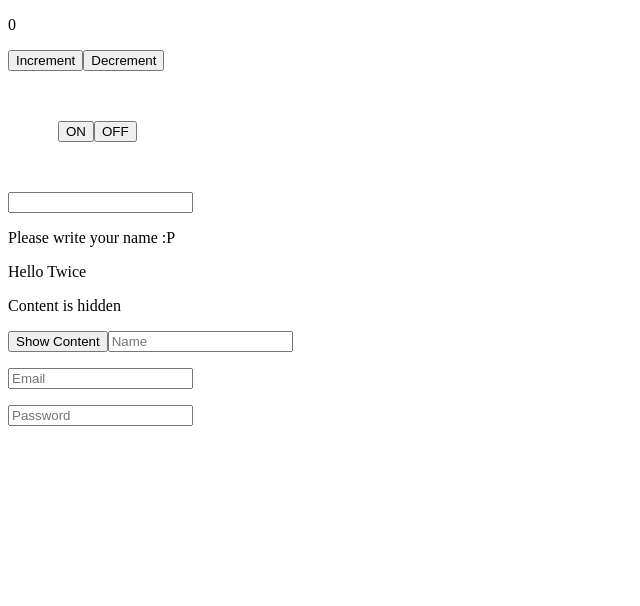
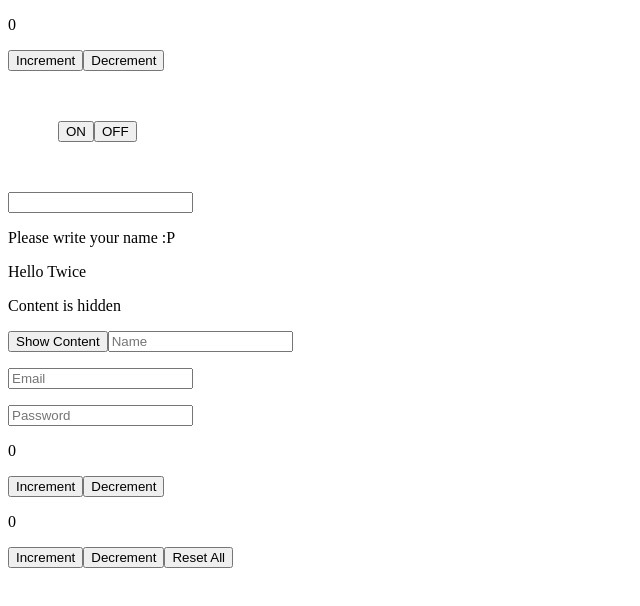
Before and after one commit to dncworking/JSX_useState, a React (Vite) app: page / in a window 1280 px wide. Shown: the top 606 px of the page, without its empty margins (0-640 px from the left). Built offline with nearby package versions, Linux system fonts and the light colour scheme.

Commit message:
Six.jsx / work done

```diff
--- a/src/App.jsx
+++ b/src/App.jsx
@@ -7,6 +7,7 @@ import Two from "./Two";
 import Three from "./Three";
 import Four from "./Four";
 import Five from "./Five";
+import Six from "./Six";
 
 function App() {
   const [count, setCount] = useState(0);
@@ -18,6 +19,7 @@ function App() {
       <Three />
       <Four />
       <Five />
+      <Six />
     </>
   );
 }
--- /dev/null
+++ b/src/Six.jsx
@@ -0,0 +1,25 @@
+import { useState } from "react";
+
+function Six() {
+  const [countOne, setCountOne] = useState(0);
+  const [countTwo, setCountTwo] = useState(0);
+  //   const [resetAll, setResetAll] = useState(0);
+
+  const resetAll = () => {
+    setCountOne(0);
+    setCountTwo(0);
+  };
+
+  return (
+    <>
+      <p>{countOne}</p>
+      <button onClick={() => setCountOne(countOne + 1)}>Increment</button>
+      <button onClick={() => setCountOne(countOne - 1)}>Decrement</button>
+      <p>{countTwo}</p>
+      <button onClick={() => setCountTwo(countTwo + 1)}>Increment</button>
+      <button onClick={() => setCountTwo(countTwo - 1)}>Decrement</button>
+      <button onClick={resetAll}>Reset All</button>
+    </>
+  );
+}
+export default Six;
```
